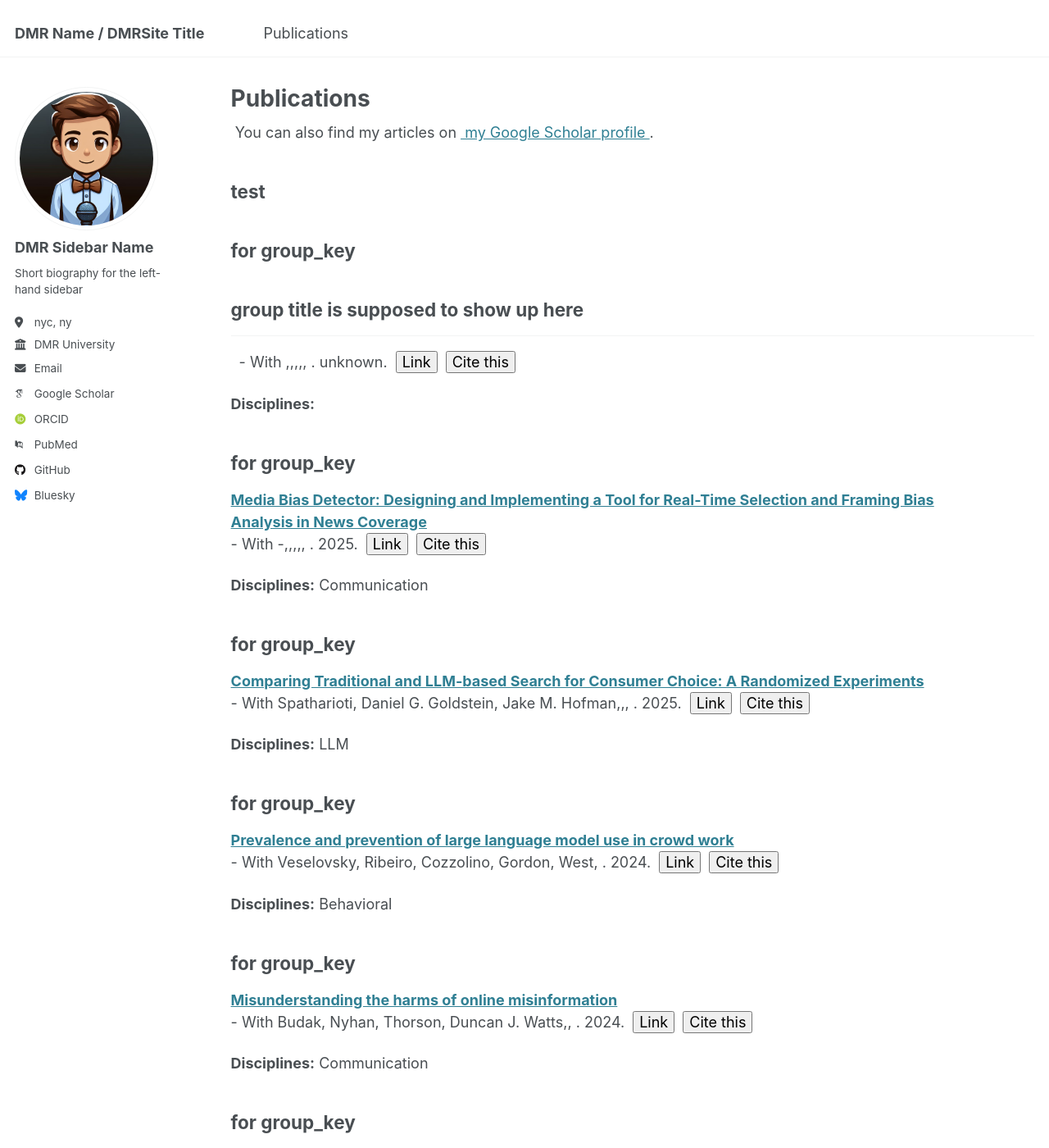
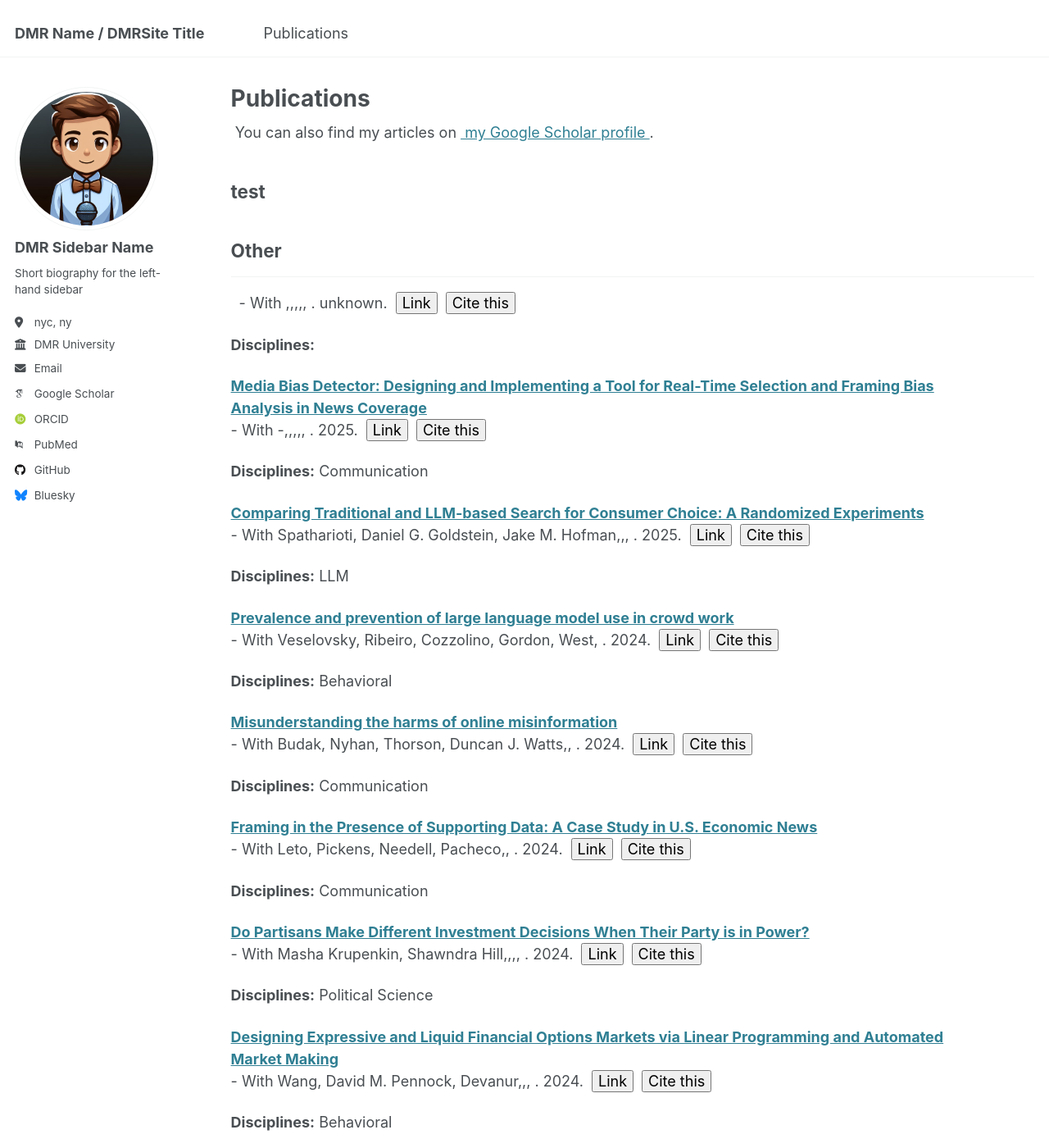
Before and after one commit to chotomirza/davidtest.github.io, a Jekyll site: the page built from _pages/publications.html, in a window 1280 px wide and 1400 px high. Shown: the whole window at 82% size. Built offline with Jekyll 4.4.1, drawn with Linux system fonts in a browser that asks for light colours; some web fonts are replaced; some of the changed text lies outside the part shown.

Commit message:
enhanced group sorting

```diff
--- a/_pages/publications.html
+++ b/_pages/publications.html
@@ -18,42 +18,43 @@
 
 <h2> test </h2>
 
-<!-- Store unmatched publications -->
+<!-- Initialize arrays for each group and unmatched publications -->
+{% assign groups = site.publication_groups | map: 'title' %}
+{% assign publications_by_group = {} %}
+{% for group in groups %}
+  {% assign publications_by_group = publications_by_group | merge: group: "" | split: "," %}
+{% endfor %}
 {% assign other_publications = "" | split: "," %}
-{% assign group_title_shown = "" | split: "," %}
 
-<!-- 🔹 Loop through Publications (Newest First) -->
+<!-- Categorize publications -->
 {% for post in site.publications reversed %}
   {% assign matched = false %}
-
-  <!-- Check if post matches any Group -->
   {% for group_key in site.publication_groups %}
-    <h2> for group_key {{group_key.title}} </h2>
-
     {% assign group = site.publication_groups[group_key] %}
-    {% if post.Group == group.title %}
-      <!-- Show Group title only once -->
-      {% unless group_title_shown contains group_key %}
-        <h2>{{ group.title }}</h2>
-        <h2> group title is supposed to show up here</h2>
-        <hr />
-        {% assign group_title_shown = group_title_shown | push: group_key %}
-      {% endunless %}
-
-      <!-- Include the publication -->
-      {% include david-pub.html %}
+    {% if post.group == group.title %}
+      {% assign publications_by_group[group.title] = publications_by_group[group.title] | push: post %}
       {% assign matched = true %}
       {% break %}
     {% endif %}
   {% endfor %}
-
-  <!-- If no match, store for "Other" -->
   {% unless matched %}
     {% assign other_publications = other_publications | push: post %}
   {% endunless %}
 {% endfor %}
 
-<!-- 🔹 Display "Other" section if there are unmatched publications -->
+<!-- Display publications by group -->
+{% for group_key in site.publication_groups %}
+  {% assign group = site.publication_groups[group_key] %}
+  {% if publications_by_group[group.title].size > 0 %}
+    <h2>{{ group.title }}</h2>
+    <hr />
+    {% for post in publications_by_group[group.title] %}
+      {% include david-pub.html %}
+    {% endfor %}
+  {% endif %}
+{% endfor %}
+
+<!-- Display unmatched publications -->
 {% if other_publications.size > 0 %}
   <h2>Other</h2>
   <hr />
```
